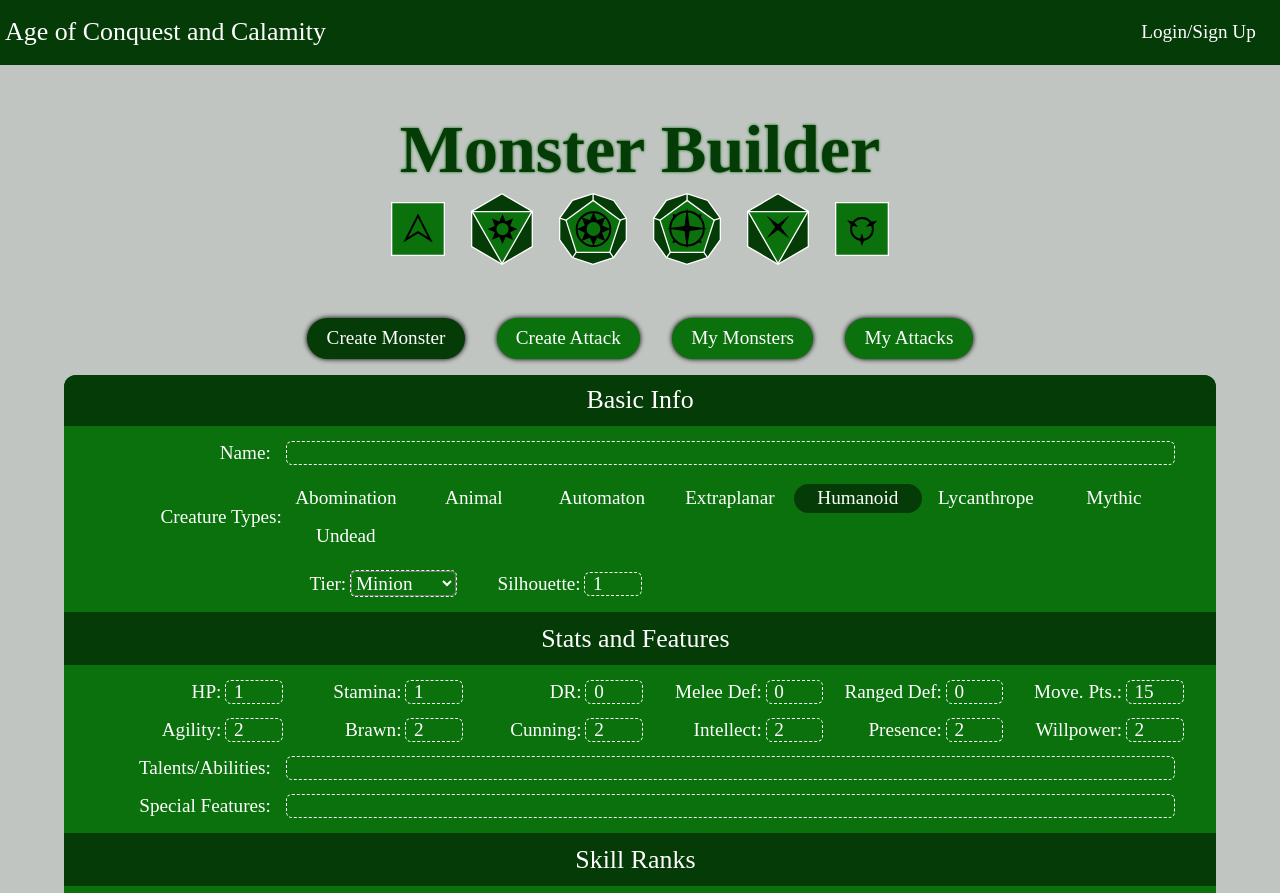
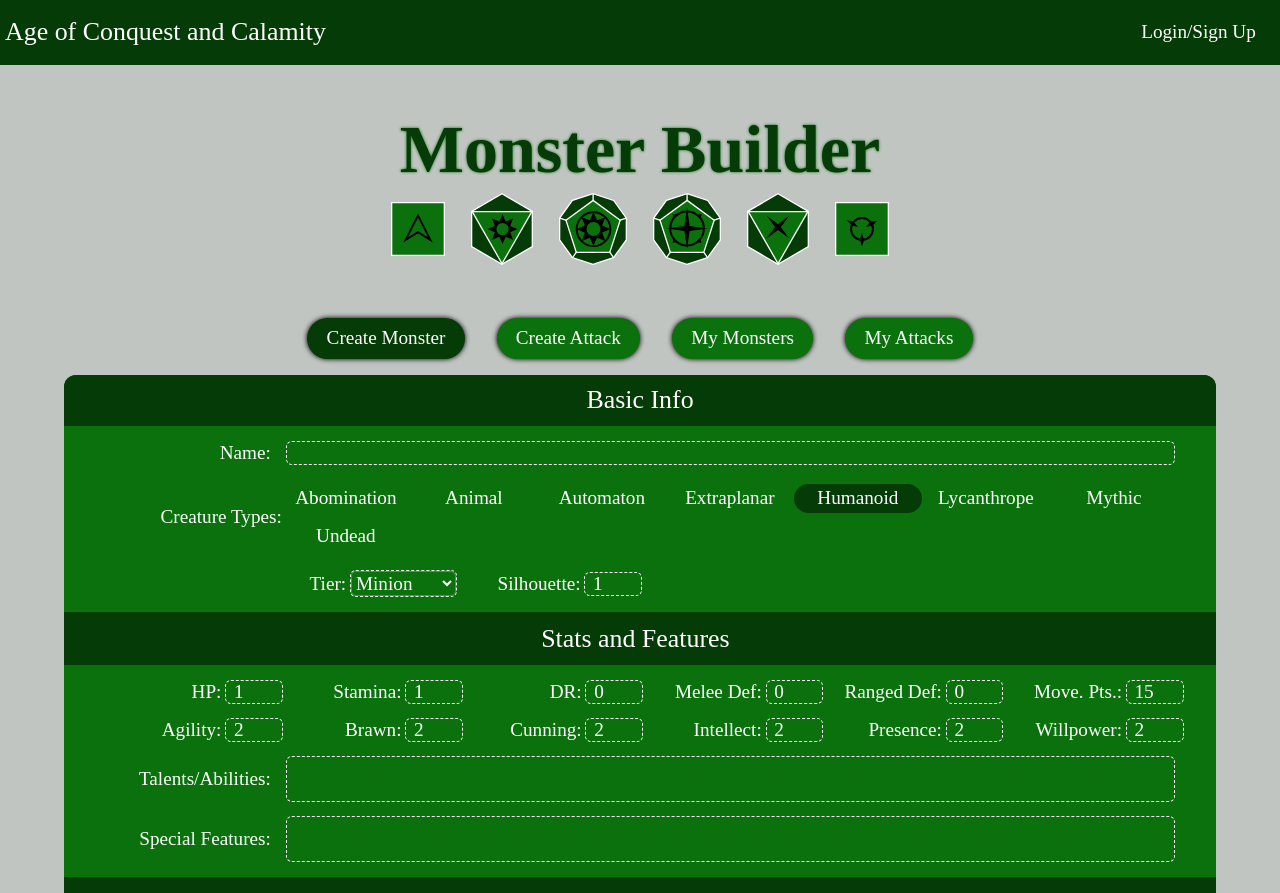
Before and after one commit to WickerPrison/AoCaCWebsite, a React (Vite) app in the folder client/: page /MonsterBuilder in a window 1280 px wide. Shown: the top 893 px of the page. Built offline with nearby package versions, Linux system fonts and the light colour scheme; a web font is replaced by a local one.

Commit message:
resolved duplicate key issues

```diff
--- /dev/null
+++ b/client/src/components/flexibleTextarea.jsx
@@ -0,0 +1,12 @@
+
+
+export default function FlexibleTextarea({input, setOutput, classNames}){
+    function adjustSize(e){
+        e.target.style.height = 'inherit';
+        e.target.style.height = e.target.scrollHeight + 'px';
+    }
+
+    return(
+        <textarea className={`large-text-input ${classNames}`} value={input} onChange={e => {setOutput(e.target.value); adjustSize(e)}}></textarea>
+    )
+}
--- a/client/src/index.css
+++ b/client/src/index.css
@@ -307,6 +307,7 @@ input[type="password"],
 input[type="email"],
 .checkbox,
 .large-text-input{
+    resize: none;
     display: inline;
     font-size: var(--baseTextSize);
     background-color: var(--green2);
--- a/client/src/pages/monsterBuilder/createMonster.jsx
+++ b/client/src/pages/monsterBuilder/createMonster.jsx
@@ -7,6 +7,7 @@ import ResWeakImm from './resWeakImm';
 import AddAttacks from './addAttacks';
 import AttackDisplay from './attackDisplay';
 import SubmitMonster from './submitMonster';
+import FlexibleTextarea from '../../components/flexibleTextarea';
 
 const Tiers={
     MINION: "Minion",
@@ -16,7 +17,7 @@ const Tiers={
     SWARM: "Swarm"
 }
 
-export default function CreateMonster(){
+export default function CreateMonster({editMonster}){
     const [name, setName] = useState("");
     const [tier, setTier] = useState(Tiers.MINION);
     const [sil, setSil] = useState(1);
@@ -52,6 +53,42 @@ export default function CreateMonster(){
         return data;
     }
 
+    useEffect(() => {
+        if(editMonster){
+            setName(editMonster.name);
+            setTier(editMonster.tier);
+            setSil(editMonster.sil);
+            setMakePublic(editMonster.makePublic);
+            setCreatureTypes(editMonster.creatureTypes);
+            setStats({
+                hp: editMonster.hp,
+                stamina: editMonster.stamina,
+                dr: editMonster.damageReduction,
+                meleeDef: editMonster.meleeDefense,
+                rangedDef: editMonster.rangedDefense,
+                movePts: editMonster.speed,
+                agility: editMonster.agility,
+                brawn: editMonster.brawn,
+                cunning: editMonster.cunning,
+                intellect: editMonster.intellect,
+                presence: editMonster.presence,
+                willpower: editMonster.willpower
+            });
+            setTalents(editMonster.talentsAbilities);
+            setSpecialFeatures(editMonster.specialFeatures);
+            setSkills(editMonster.skills);
+            setConditionImmunities(editMonster.conditionImmunities);
+            setDamageImmunities(editMonster.damageImmunities);
+            if(editMonster.customImmunities){
+                setCustomImmunities(editMonster.customImmunities);
+            }
+            if(editMonster.weakResistArray){
+                setWeakResist(editMonster.weakResistArray);
+            }
+            setAttacks(editMonster.attacks);
+        }
+    },[])
+
     return (
         <form id="create-monster" className="card box">
             <div className="box-header">Basic Info</div>
@@ -82,10 +119,10 @@ export default function CreateMonster(){
                 <Stats stats={stats} setStats={setStats}/>
 
                 <label className='full-width-label'>Talents/Abilities: </label>
-                <div contentEditable={true} className="full-width-input large-text-input" value={talents} onInput={e => setTalents(e.target.textContent)}></div>
+                <FlexibleTextarea className="fulll-width-input" input={talents} setOutput={setTalents} classNames={"full-width-input"}/>
 
                 <label className='full-width-label'>Special Features: </label>
-                <div contentEditable={true} className="full-width-input large-text-input" value={specialFeatures} onInput={e => setSpecialFeatures(e.target.textContent)}></div>
+                <FlexibleTextarea className="fulll-width-input" input={specialFeatures} setOutput={setSpecialFeatures} classNames={"full-width-input"}/>
             </div>
             <h4 className="spell-name card-element">Skill Ranks</h4>
             <Skills skills={skills} setSkills={setSkills}/>
--- a/client/src/pages/monsterBuilder/monsterBuilder.css
+++ b/client/src/pages/monsterBuilder/monsterBuilder.css
@@ -19,8 +19,11 @@
 
 #create-monster,
 #create-attack,
-#my-attacks{
+#my-attacks,
+#my-monsters{
     margin-top: 1rem;
+    position: relative;
+    top: 0;
 }
 
 #monster-builder .stats-grid{
--- a/client/src/pages/monsterBuilder/myMonsters.jsx
+++ b/client/src/pages/monsterBuilder/myMonsters.jsx
@@ -4,9 +4,44 @@ import { useState, useEffect } from 'react';
 import MonsterBlock from '../monsterManual/monsterBlock';
 import auth from '../../utils/auth';
 import getUrl from '../../utils/getUrl';
+import Filters from '../../components/filters';
+import CreateMonster from './createMonster';
+
+const filterArray = [
+    {
+        category: "tier",
+        displayName: "Tier",
+        options: ["Rival", "Nemesis", "Legendary", "Swarm"]
+    },
+    {
+        category: "creatureTypes",
+        displayName: "Creature Types",
+        options: ["Humanoid", "Mythic", "Undead", "Construct", "Abomination"]
+    }
+]
+
+const sortOptions = [
+    {
+        parameter: "name",
+        displayName: "Name",
+        type: String
+    },
+    {
+        parameter: "hp",
+        displayName: "HP",
+        type: Number
+    },
+    {
+        parameter: "stamina",
+        displayName: "Stamina",
+        type: Number
+    }
+];
 
 export default function MyMonsters(){
+    const [updateMonster, setUpdateMonster] = useState(null);
     const [monsterList, setMonsterList] = useState([]);
+    const [displayMonsters, setDisplayMonsters] = useState([]);
 
     async function getData(){
         try{
@@ -17,6 +52,7 @@ export default function MyMonsters(){
 
             const data = await response.json();
             setMonsterList(data);
+            setDisplayMonsters(data);
         }
         catch(err){
             console.log(err);
@@ -26,15 +62,27 @@ export default function MyMonsters(){
     useEffect(() => {
         console.log(monsterList);
         getData();
-    })
+    },[])
 
+    function editMonster(monster){
+        setUpdateMonster(monster);
+    }
+
+    if(updateMonster){
         return (
-        <main className="monster-manual my-monsters">
+            <CreateMonster editMonster={updateMonster}/>
+        )
+    }
+    else{
+        return (
+            <main className="monster-manual" id="my-monsters">
+                <Filters input={monsterList} setOutput={setDisplayMonsters} filterArray={filterArray} sortArray={sortOptions}/>
                 <section id="my-monster-list">
-                {monsterList.map((monster) => {
-                    return <MonsterBlock key={monster.name}/>
+                    {displayMonsters.map((monster) => {
+                        return <MonsterBlock key={monster.name} monster={monster} showEdit={() => editMonster(monster)} updateMethods={{setRoll: () => {}, setShowRoll: () => {}}}/>
                     })}
                 </section>
             </main>
         )
     }
+}
--- a/client/src/pages/monsterBuilder/resWeakImm.jsx
+++ b/client/src/pages/monsterBuilder/resWeakImm.jsx
@@ -1,3 +1,4 @@
+import FlexibleTextarea from '../../components/flexibleTextarea';
 import './monsterBuilder.css';
 
 const conditions = ["Bleeding", "Blinded", "Burning", 'Charmed', "Deafened", "Disoriented", "Frightened", "Paralyzed", "Poisoned", "Sickened", "Staggered"];
@@ -85,7 +86,7 @@ export default function ResWeakImm({conditionImmunities, setConditionImmunities,
                 })}
             </div>
             <label className='full-width-label'>Custom Immunities: </label>
-            <input className="full-width-input" type="text" value={customImmunities} onChange={e => setCustomImmunities(e.target.value)}></input>
+            <FlexibleTextarea input={customImmunities} setOutput={setCustomImmunities} classNames={"full-width-input"}/>
             <div className="line"></div>
             <div>Damage Immunities:</div>
             <div className='flex-grid-entries'>
--- a/client/src/pages/monsterBuilder/submitMonster.js
+++ b/client/src/pages/monsterBuilder/submitMonster.js
@@ -137,13 +137,14 @@ export default async function SubmitMonster(evt, data, resetStates){
         creatureTypes: data.creatureTypes.sort(),
         tier: data.tier,
         skills: formatSkills(data.skills),
-        conditionImmunities: conditionImmunities.sort(),
-        damageImmunities: damageImmunities.sort(),
+        conditionImmunities: data.conditionImmunities.sort(),
+        damageImmunities: data.damageImmunities.sort(),
+        customImmunities: data.customImmunities,
         immunitiesString: formatImmunities(),
         resistWeakArray: resistancesAndWeaknesses,
         resistances: resistancesAndWeaknesses[0],
         weaknesses: resistancesAndWeaknesses[1],
-        attackIds: formatAttackIds(),
+        attacks: formatAttackIds(),
         talentsAbilities: data.talents,
         specialFeatures: data.specialFeatures,
         public: data.makePublic,
--- a/client/src/pages/monsterManual/monsterBlock.jsx
+++ b/client/src/pages/monsterManual/monsterBlock.jsx
@@ -3,7 +3,7 @@ import MonsterAttack from "./monsterAttack";
 import { RollData } from "../../js/rollDice";
 import {skillsDict} from "../../js/skills";
 
-export default function MonsterBlock({monster, updateMethods, monsterData}){
+export default function MonsterBlock({monster, updateMethods, monsterData, showEdit = null}){
     const attributes = ["Agility", "Brawn", "Cunning", "Intellect", "Presence", "Willpower"];
 
     const rollAttribute = (attributeValue, attributeName) => {
@@ -70,13 +70,13 @@ export default function MonsterBlock({monster, updateMethods, monsterData}){
 
     function setResistances(){
         let outputString = "";
-        if(monster.Immunities){
-            outputString += "<strong>Immunities:</strong> " + monster.immunities + " ";
+        if(monster.immunitiesString){
+            outputString += "<strong>Immunities:</strong> " + monster.immunitiesString + " ";
         }
-        if(monster.Resistances){
+        if(monster.resistances){
             outputString += "<strong>Resistances:</strong> " + monster.resistances + " ";
         }
-        if(monster.Weaknesses){
+        if(monster.weaknesses){
             outputString += "<strong>Weaknesses:</strong> " + monster.weaknesses + " ";
         }
         return outputString;
@@ -91,6 +91,7 @@ export default function MonsterBlock({monster, updateMethods, monsterData}){
         <section className="box monster-card">
             <div className="box-header">{monster.name}</div>
             {monsterData ? <div className="close-monster" onClick={() => updateMethods.removeMonster(monsterData.id)}>X</div> :null}
+            {showEdit ? <button className="small-button edit-button" onClick={showEdit}>Edit</button> :null}
             <div className="monster-row">
                 <div className="creature-types">Creature Types: {setupCreatureTypes()}</div>
                 <div className="monster-tier">Tier: {monster.tier}</div>
--- a/client/src/pages/monsterManual/monsterManual.css
+++ b/client/src/pages/monsterManual/monsterManual.css
@@ -9,9 +9,10 @@
     display: block;
     width: 90%;
     max-width: 90%;
-    margin: 1.5em auto;
+    margin: 2rem auto 0;
     background-color: var(--green2);
     padding: 0 2em 1em;
+    position: relative;
 }
 
 .monster-manual .monster-row{
@@ -226,6 +227,14 @@
     margin: 0.4em 0.7em;
 }
 
+.monster-card .edit-button{
+    position: absolute;
+    top: 1rem;
+    right: 1rem;
+    background-color: var(--green2);
+    padding: 2rem;
+}
+
 @media screen and (max-width: 768px){
     .monster-manual .stat-block-section{
         flex-direction: column;
```
Also changed, not shown: 2 other files (tests, documents, lock files or other folders). Lines whose indentation alone changed are shown as unchanged.
